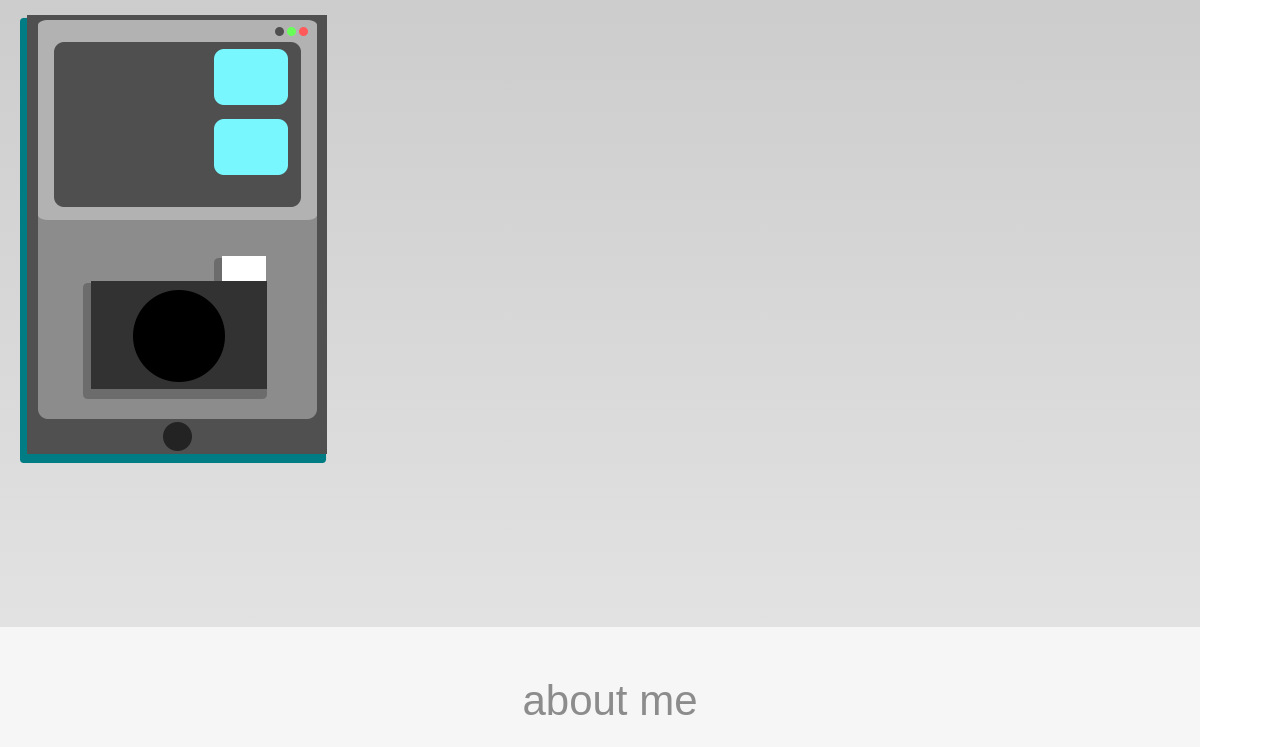
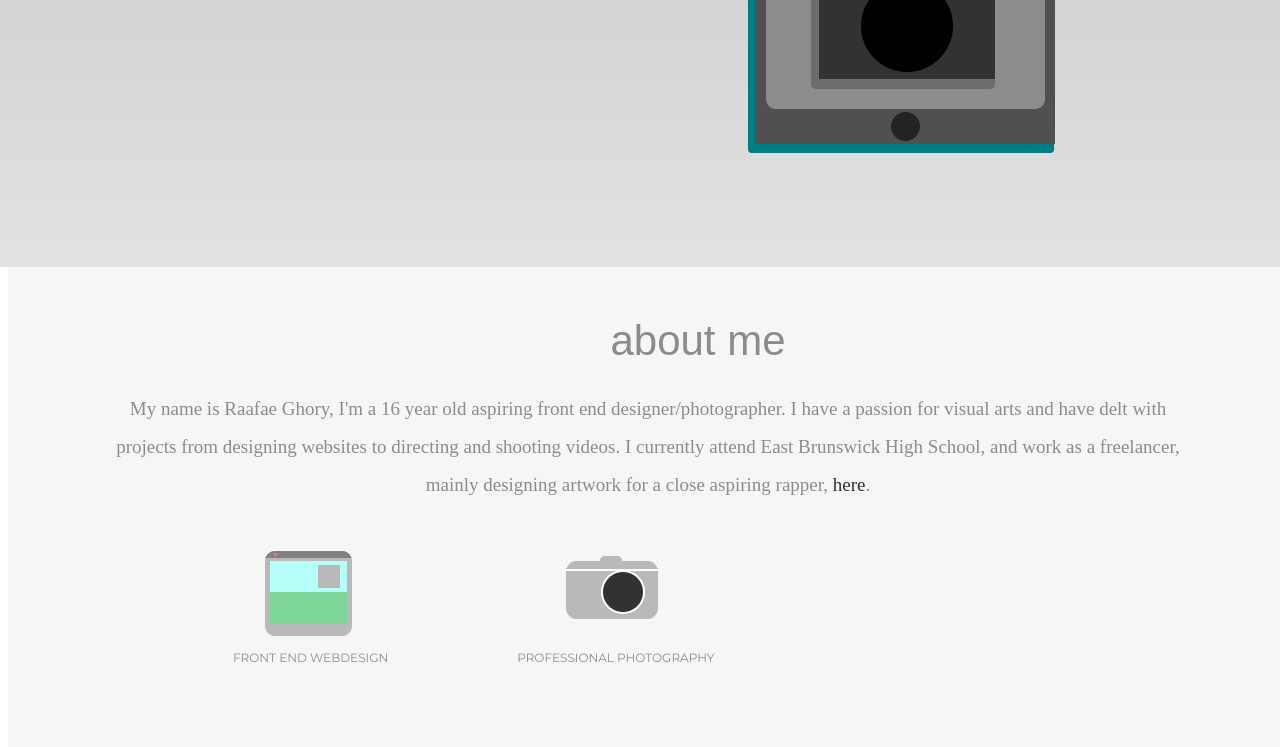
Before and after one commit to raafae/rafgho, a plain HTML site: page index.html in a window 1280 px wide. Shown: the part 404-1151 px from the top of the page. Drawn offline with Linux system fonts and the light colour scheme; a web font is replaced by a local one.

Commit message:
Fixed a lot
Fixed positioning of entire website (took away all random whitespace at
the corners)/where the intro graphic is displayed.

```diff
--- a/css/style.css
+++ b/css/style.css
@@ -1,18 +1,19 @@
 body {
    width: 100%;
-    margin-left: -80px;
-   padding-right: 20px;
+   /*background-color: rgba(191, 191, 191, 0.9);
+
+   margin-left: -80px;*/
 
 }
-
 
 header {
    position: fixed;
    width: 100%;
-	margin: -10px 0px 0px 0px;
+   margin: -10px 0px 0px -10px;
    z-index: 1;
    height: 71px;
    background-color: rgba(191, 191, 191, 0.9);
+
 }
 
 header #header-logo {
@@ -32,9 +33,11 @@ header nav {
    margin-left: 100px;
    padding-right: 200px;
 
+
 }
 
 header nav .menu-item {
+
    float: left;
    margin: 0 10px;
    text-transform: uppercase;
@@ -62,7 +65,6 @@ header nav .menu-item {
 li {
    display: inline;
 }
-
 header nav .menu-item.two {
    -webkit-transition: all .2s ease-out;
    -moz-transition: all .2s ease-out;
@@ -107,7 +109,6 @@ header:hover nav .menu-item {
    transform: translate3d(0,0,0);
 }
 
-
 section.intropage {
    background: #d6d6d6; /* Old browsers */
 /* IE9 SVG, needs conditional override of 'filter' to 'none' */
@@ -122,7 +123,8 @@ filter: progid:DXImageTransform.Microsoft.gradient( startColorstr='#d6d6d6', end
    padding-top: 160px;
    padding-bottom: 160px;
    padding-left: 100px;
-    position: relative;
+   margin: -10px 0px 0px -10px;
+
 }
 
 section.intropage h1 {
@@ -191,6 +193,13 @@ a:active {
 .welcome {
     width:40%;
 }
+#panel {
+    display: inline;
+    margin-left: 650px;
+    height: 30%;
+    margin-top: -300px;
+    margin-bottom: -50px;
+}
 
 section.intro .img {
 float: right;
@@ -207,18 +216,18 @@ section.aboutpage p#small{
 }
 
 section.aboutpage p#small.phto{
-    margin-left:130px;
+    margin-left:125px;
 }
 
 section.aboutpage p#small.wbdn{
-    margin-left:175px;
+    margin-left:125px;
 }
 section.aboutpage a{
     color: #323232;
 }
 
 section.aboutpage img#webpage{
-    margin-left: 200px;
+    margin-left: 150px;
 }
 
 section.aboutpage img#camera{
@@ -232,5 +241,5 @@ section.aboutpage p.aboutme{
     font-weight: 300;
     font-size: 19px;
     line-height: 2;
-    margin: -10px 100px 40px 100px;
+    margin: -10px 100px 40px 0px;
 }
--- a/index.html
+++ b/index.html
@@ -31,7 +31,7 @@
         <img src="img/welcome.png" id="welcome" alt="welcome">
           <h1>Raafae Ghory</h1>
             <p class="words">Frontend Developer/Graphic   Extrordinare/Photographer</p>
-            <img src="img/intro.png" id="panel">
+                <img src="img/intro.png" id="panel" alt="panel">
 </section>
 <!--end intro-->
 <!--begin about-->
```
Also changed, not shown: css/style-original.css (added). Lines whose indentation alone changed are shown as unchanged.
